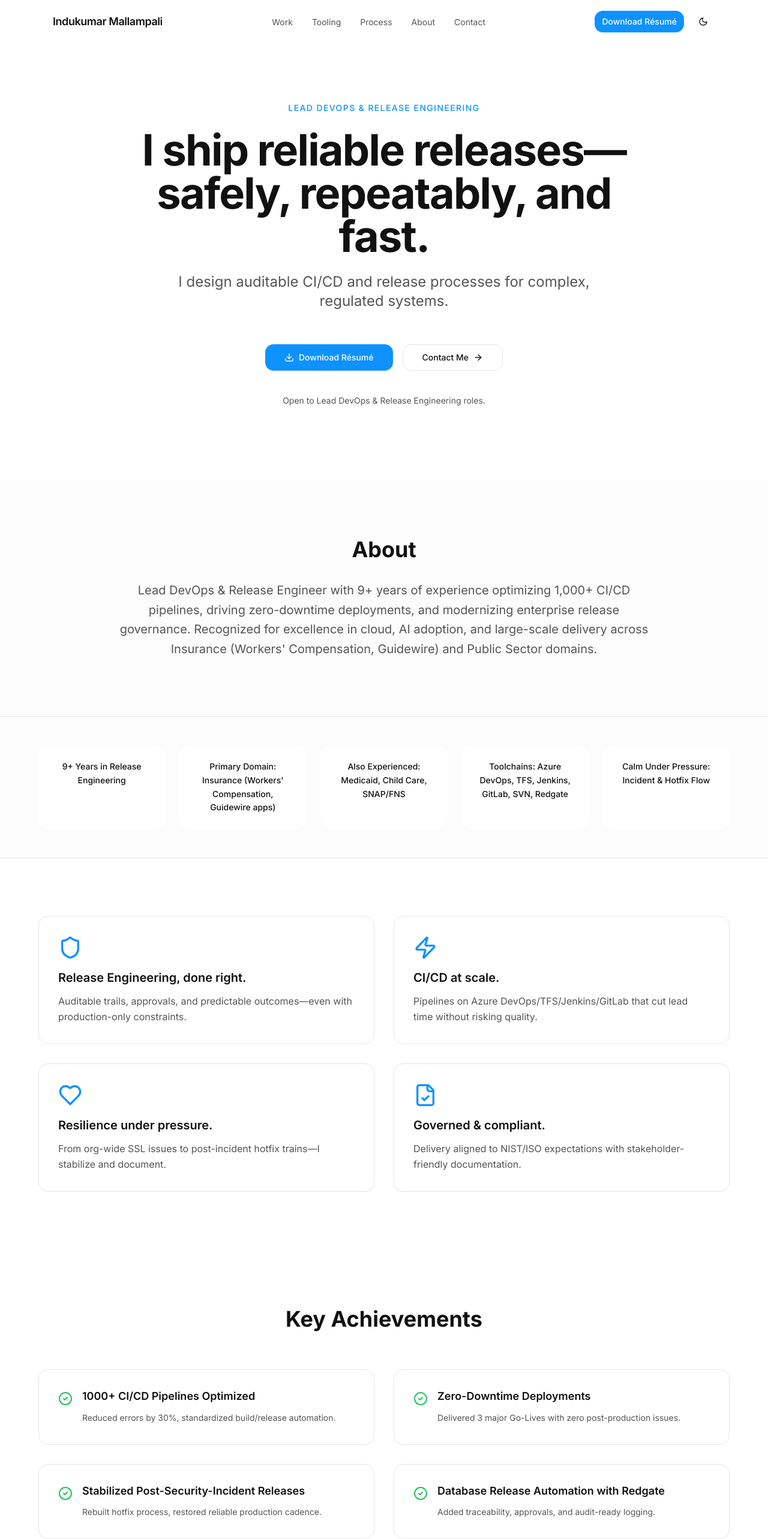
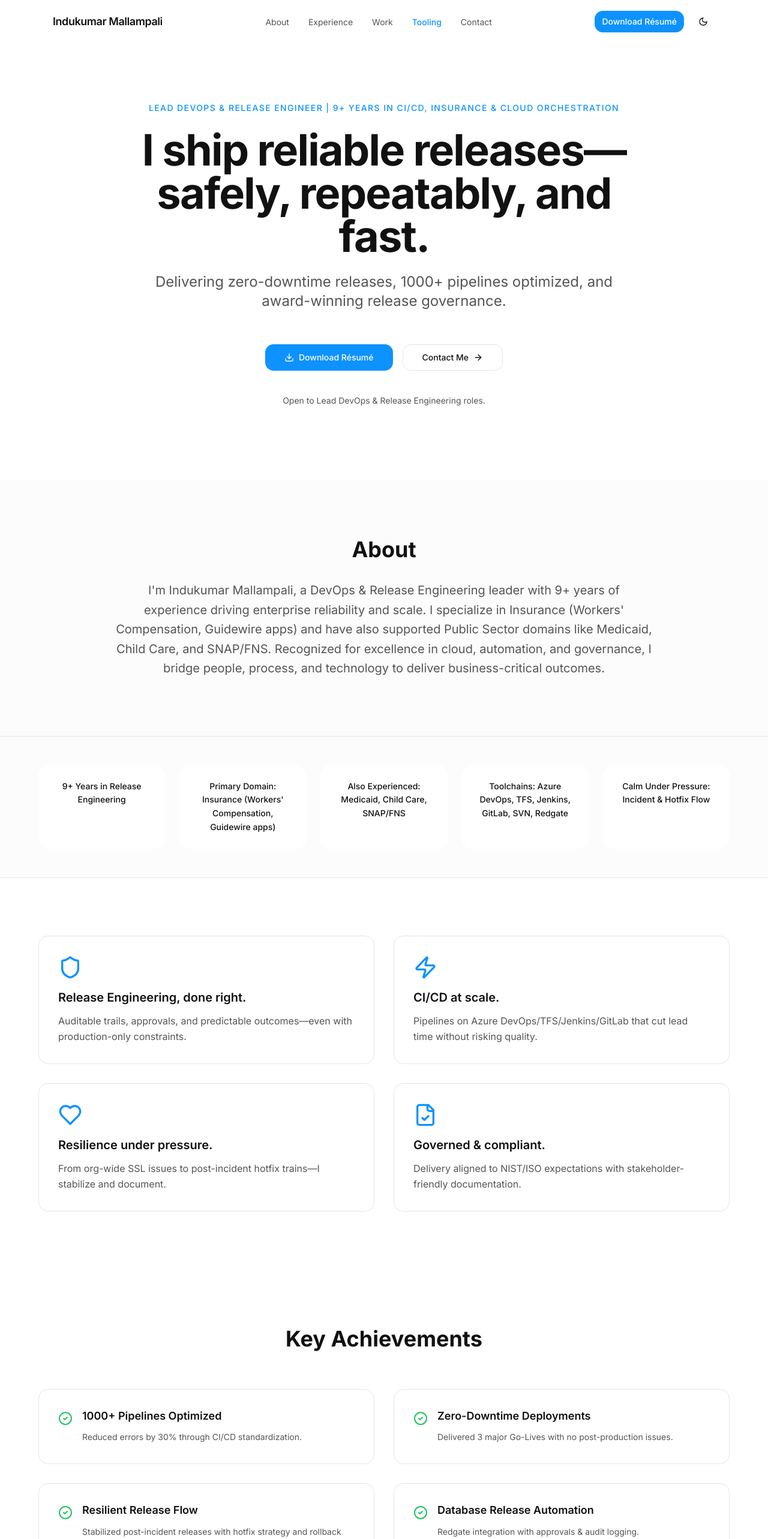
Before and after one commit to Indukumarm/indu-launchpad, a React (Vite) app: page / in a window 1280 px wide. Shown: the top 2566 px of the page at 60% size. Built offline with nearby package versions, Linux system fonts and the light colour scheme; the HTML template or start-up script is replaced by a standard one.

Commit message:
Update site content and polish

```diff
--- a/index.html
+++ b/index.html
@@ -3,8 +3,8 @@
   <head>
     <meta charset="UTF-8" />
     <meta name="viewport" content="width=device-width, initial-scale=1.0" />
-    <title>Indukumar Mallampali — Lead DevOps & Release Engineering</title>
-    <meta name="description" content="I ship reliable releases—safely, repeatably, and fast. Lead DevOps & Release Engineer designing auditable CI/CD for complex, regulated systems." />
+    <title>Indukumar Mallampali — Lead DevOps & Release Engineer | 9+ Years CI/CD & Cloud</title>
+    <meta name="description" content="Indukumar (Indu) Mallampali — 9+ years in DevOps & Release Engineering. Expertise in CI/CD, Insurance (Workers' Comp, Guidewire), Cloud, and Public Sector domains. Proven leader in automation, reliability, and governance." />
     <meta name="author" content="Indukumar Mallampali" />
     <link rel="canonical" href="https://indumallampali.com" />
 
@@ -12,14 +12,15 @@
     <link rel="preconnect" href="https://fonts.gstatic.com" crossorigin>
     <link href="https://fonts.googleapis.com/css2?family=Inter:wght@300;400;500;600;700&display=swap" rel="stylesheet">
 
-    <meta property="og:title" content="Indukumar Mallampali — Lead DevOps & Release Engineering" />
-    <meta property="og:description" content="I ship reliable releases—safely, repeatably, and fast. Lead DevOps & Release Engineer designing auditable CI/CD for complex, regulated systems." />
+    <meta property="og:title" content="Indukumar Mallampali — Lead DevOps & Release Engineer | 9+ Years CI/CD & Cloud" />
+    <meta property="og:description" content="Indukumar (Indu) Mallampali — 9+ years in DevOps & Release Engineering. Expertise in CI/CD, Insurance (Workers' Comp, Guidewire), Cloud, and Public Sector domains. Proven leader in automation, reliability, and governance." />
     <meta property="og:type" content="website" />
     <meta property="og:url" content="https://indumallampali.com" />
+    <meta property="og:site_name" content="Indukumar Mallampali Portfolio" />
 
     <meta name="twitter:card" content="summary_large_image" />
-    <meta name="twitter:title" content="Indukumar Mallampali — Lead DevOps & Release Engineering" />
-    <meta name="twitter:description" content="I ship reliable releases—safely, repeatably, and fast." />
+    <meta name="twitter:title" content="Indukumar Mallampali — Lead DevOps & Release Engineer | 9+ Years CI/CD & Cloud" />
+    <meta name="twitter:description" content="9+ years in DevOps & Release Engineering. Expertise in CI/CD, Insurance (Workers' Comp, Guidewire), Cloud, and Public Sector domains." />
   </head>
 
   <body>
--- a/src/components/About.tsx
+++ b/src/components/About.tsx
@@ -4,10 +4,11 @@ export const About = () => {
       <div className="max-w-4xl mx-auto text-center">
         <h2 className="text-4xl font-bold mb-8">About</h2>
         <p className="text-xl leading-relaxed text-muted-foreground">
-          Lead DevOps & Release Engineer with 9+ years of experience optimizing 1,000+ CI/CD pipelines,
-          driving zero-downtime deployments, and modernizing enterprise release governance. Recognized
-          for excellence in cloud, AI adoption, and large-scale delivery across Insurance (Workers'
-          Compensation, Guidewire) and Public Sector domains.
+          I'm Indukumar Mallampali, a DevOps & Release Engineering leader with 9+ years of experience
+          driving enterprise reliability and scale. I specialize in Insurance (Workers' Compensation,
+          Guidewire apps) and have also supported Public Sector domains like Medicaid, Child Care,
+          and SNAP/FNS. Recognized for excellence in cloud, automation, and governance, I bridge
+          people, process, and technology to deliver business-critical outcomes.
         </p>
       </div>
     </section>
--- a/src/components/Header.tsx
+++ b/src/components/Header.tsx
@@ -4,10 +4,10 @@ import { Button } from "@/components/ui/button";
 import { toast } from "@/hooks/use-toast";
 
 const navItems = [
+  { label: "About", href: "#about" },
+  { label: "Experience", href: "#experience" },
   { label: "Work", href: "#work" },
   { label: "Tooling", href: "#tooling" },
-  { label: "Process", href: "#process" },
-  { label: "About", href: "#about" },
   { label: "Contact", href: "#contact" },
 ];
 
@@ -17,6 +17,7 @@ export const Header = () => {
   const [isDark, setIsDark] = useState(false);
   const [isScrolled, setIsScrolled] = useState(false);
   const [isMobileMenuOpen, setIsMobileMenuOpen] = useState(false);
+  const [activeSection, setActiveSection] = useState("");
 
   useEffect(() => {
     const stored = localStorage.getItem("theme");
@@ -28,7 +29,26 @@ export const Header = () => {
   }, []);
 
   useEffect(() => {
-    const handleScroll = () => setIsScrolled(window.scrollY > 20);
+    const handleScroll = () => {
+      setIsScrolled(window.scrollY > 20);
+
+      // Update active section based on scroll position
+      const sections = navItems.map(item => item.href.substring(1));
+      const scrollPosition = window.scrollY + 100;
+
+      for (const section of sections) {
+        const element = document.getElementById(section);
+        if (element) {
+          const { offsetTop, offsetHeight } = element;
+          if (scrollPosition >= offsetTop && scrollPosition < offsetTop + offsetHeight) {
+            setActiveSection(section);
+            break;
+          }
+        }
+      }
+    };
+
+    handleScroll();
     window.addEventListener("scroll", handleScroll);
     return () => window.removeEventListener("scroll", handleScroll);
   }, []);
@@ -87,7 +107,11 @@ export const Header = () => {
                 <li key={item.href}>
                   <button
                     onClick={() => handleNavClick(item.href)}
-                    className="text-sm text-muted-foreground hover:text-foreground transition-colors focus:outline-none focus:ring-2 focus:ring-accent focus:ring-offset-2 rounded"
+                    className={`text-sm transition-colors focus:outline-none focus:ring-2 focus:ring-accent focus:ring-offset-2 rounded ${
+                      activeSection === item.href.substring(1)
+                        ? "text-accent font-medium"
+                        : "text-muted-foreground hover:text-foreground"
+                    }`}
                   >
                     {item.label}
                   </button>
@@ -145,7 +169,11 @@ export const Header = () => {
                 <li key={item.href}>
                   <button
                     onClick={() => handleNavClick(item.href)}
-                    className="block w-full text-left text-sm py-2 text-muted-foreground hover:text-foreground transition-colors focus:outline-none focus:ring-2 focus:ring-accent focus:ring-offset-2 rounded"
+                    className={`block w-full text-left text-sm py-2 transition-colors focus:outline-none focus:ring-2 focus:ring-accent focus:ring-offset-2 rounded ${
+                      activeSection === item.href.substring(1)
+                        ? "text-accent font-medium"
+                        : "text-muted-foreground hover:text-foreground"
+                    }`}
                   >
                     {item.label}
                   </button>
--- a/src/components/Hero.tsx
+++ b/src/components/Hero.tsx
@@ -41,7 +41,7 @@ export const Hero = () => {
 
         <div className="space-y-6">
           <p className="text-sm uppercase tracking-widest text-accent font-medium">
-            Lead DevOps & Release Engineering
+            Lead DevOps & Release Engineer | 9+ Years in CI/CD, Insurance & Cloud Orchestration
           </p>
 
           <h1 className="text-5xl md:text-6xl lg:text-7xl font-bold tracking-tight leading-tight">
@@ -49,8 +49,7 @@ export const Hero = () => {
           </h1>
 
           <p className="text-xl md:text-2xl text-muted-foreground max-w-3xl mx-auto leading-relaxed">
-            I design auditable CI/CD and release processes for complex, regulated
-            systems.
+            Delivering zero-downtime releases, 1000+ pipelines optimized, and award-winning release governance.
           </p>
 
           <div className="flex flex-col sm:flex-row items-center justify-center gap-4 pt-8">
--- a/src/components/KeyAchievements.tsx
+++ b/src/components/KeyAchievements.tsx
@@ -2,28 +2,28 @@ import { CheckCircle2 } from "lucide-react";
 
 const achievements = [
   {
-    title: "1000+ CI/CD Pipelines Optimized",
-    description: "Reduced errors by 30%, standardized build/release automation."
+    title: "1000+ Pipelines Optimized",
+    description: "Reduced errors by 30% through CI/CD standardization."
   },
   {
     title: "Zero-Downtime Deployments",
-    description: "Delivered 3 major Go-Lives with zero post-production issues."
+    description: "Delivered 3 major Go-Lives with no post-production issues."
   },
   {
-    title: "Stabilized Post-Security-Incident Releases",
-    description: "Rebuilt hotfix process, restored reliable production cadence."
+    title: "Resilient Release Flow",
+    description: "Stabilized post-incident releases with hotfix strategy and rollback plan."
   },
   {
-    title: "Database Release Automation with Redgate",
-    description: "Added traceability, approvals, and audit-ready logging."
+    title: "Database Release Automation",
+    description: "Redgate integration with approvals & audit logging."
   },
   {
     title: "Recognition & Awards",
     description: "3× Key Contributor Award, STAR Award 2021."
   },
   {
-    title: "Org-wide Git & SSL Modernization",
-    description: "Led migration efforts, documented remediation playbooks."
+    title: "Enterprise Modernization",
+    description: "Led Git migration and SSL remediation across org."
   }
 ];
 
```
